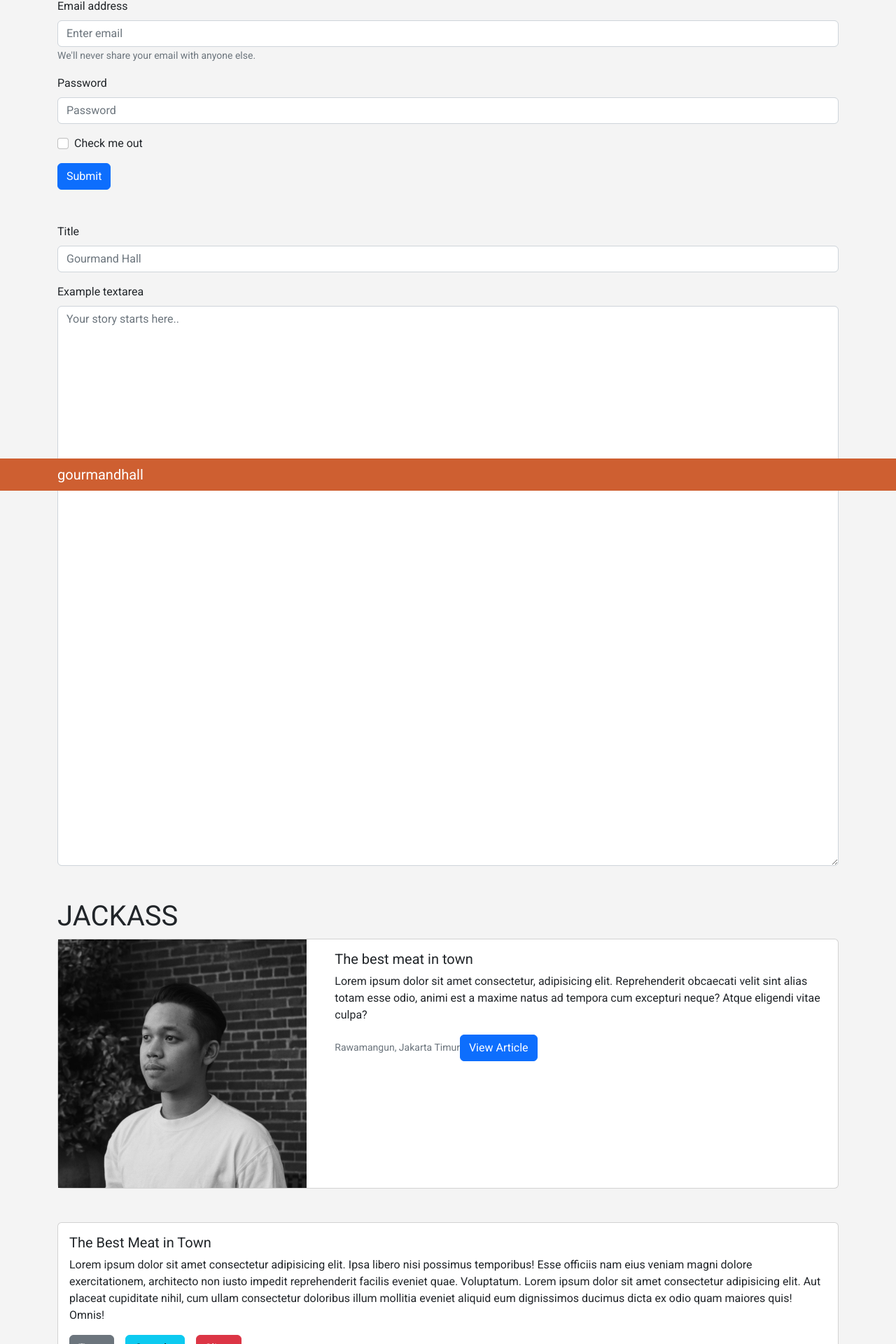
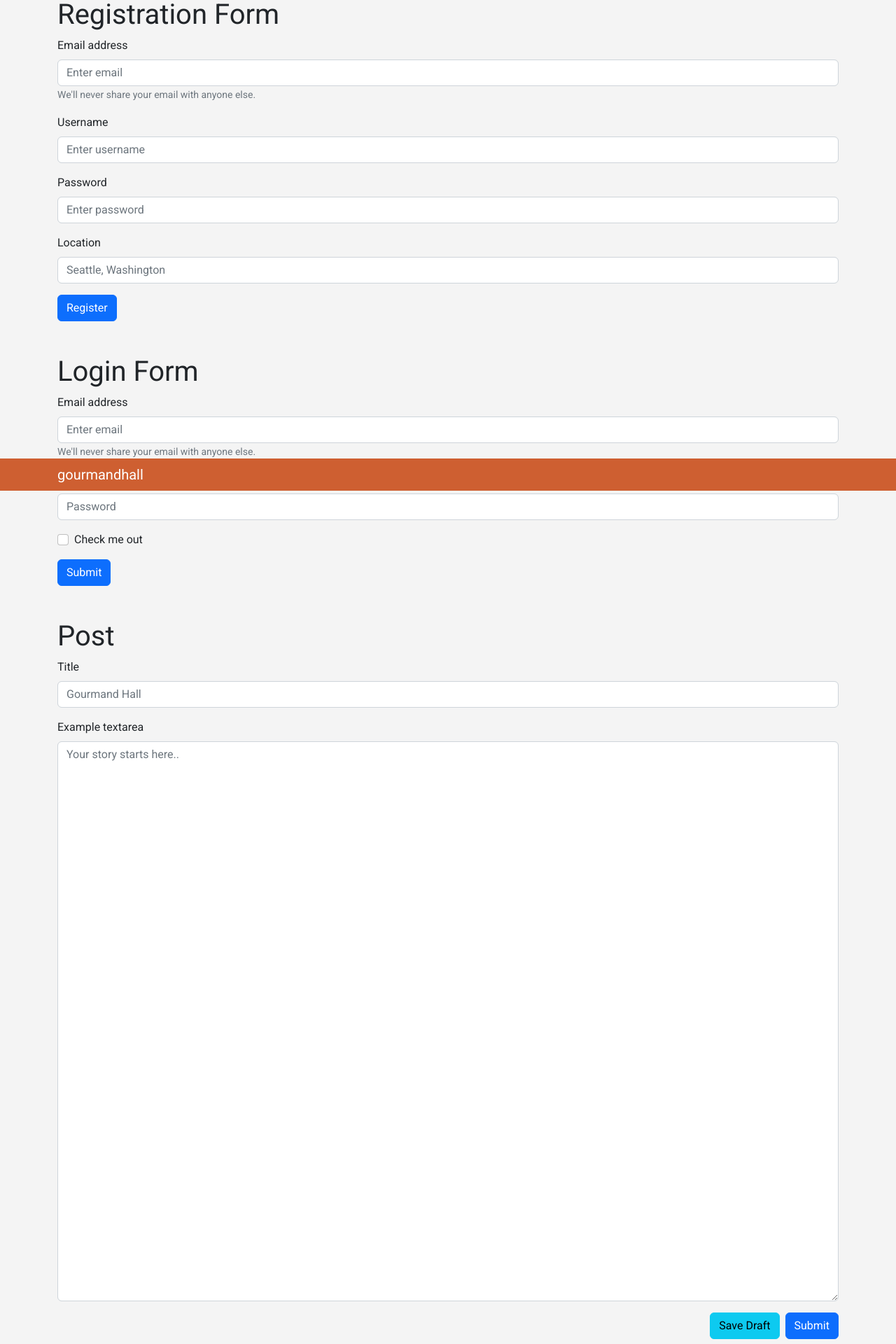
Before and after one commit to fabiojonathanarifin/gourmand-hall, a React (Create React App) app in the folder client/: page / in a window 1280 px wide. Shown: the part 99-2019 px from the top of the page at 70% size. Built offline with nearby package versions, Linux system fonts and the light colour scheme.

Commit message:
adding registration form to home

```diff
--- a/client/src/App.js
+++ b/client/src/App.js
@@ -1,4 +1,5 @@
 import React from "react";
+import LikeButtons from "./components/LikeButtons";
 import {
   Navbar,
   Nav,
@@ -9,6 +10,7 @@ import {
   Form,
   Stack,
   Card,
+  CardGroup,
 } from "react-bootstrap";
 import "./App.css";
 import sample from "./assets/sample.jpeg";
@@ -39,8 +41,38 @@ function App() {
         </Container>
       </Navbar>
       <Container fluid="md mt-5 mb-5">
+        {/* Registration */}
+
+        <div className="mt-5">
+          <h1>Registration Form</h1>
+          <Form>
+            <Form.Group className="mb-3" controlId="email">
+              <Form.Label>Email address</Form.Label>
+              <Form.Control type="email" placeholder="Enter email" />
+              <Form.Text className="text-muted">
+                We'll never share your email with anyone else.
+              </Form.Text>
+            </Form.Group>
+            <Form.Group className="mb-3" controlId="username">
+              <Form.Label>Username</Form.Label>
+              <Form.Control type="username" placeholder="Enter username" />
+            </Form.Group>
+            <Form.Group className="mb-3" controlId="password">
+              <Form.Label>Password</Form.Label>
+              <Form.Control type="password" placeholder="Enter password" />
+            </Form.Group>
+            <Form.Group className="mb-3" controlId="location">
+              <Form.Label>Location</Form.Label>
+              <Form.Control type="location" placeholder="Seattle, Washington" />
+            </Form.Group>
+            <Button variant="primary" type="submit">
+              Register
+            </Button>
+          </Form>
+        </div>
         {/* Login Form */}
         <div className="mt-5">
+          <h1>Login Form</h1>
           <Form>
             <Form.Group className="mb-3" controlId="formBasicEmail">
               <Form.Label>Email address</Form.Label>
@@ -62,8 +94,9 @@ function App() {
             </Button>
           </Form>
         </div>
-        {/* Story Post */}
+        {/* Post */}
         <div className="mt-5 mb-5">
+          <h1>Post</h1>
           <Form>
             <Form.Group className="mb-3" controlId="exampleForm.ControlInput1">
               <Form.Label>Title</Form.Label>
@@ -81,6 +114,16 @@ function App() {
                 className="submissionfield"
               />
             </Form.Group>
+            <Row>
+              <div className="d-flex justify-content-end">
+                <Button className="me-2" variant="info" type="button">
+                  Save Draft
+                </Button>
+                <Button variant="primary" type="submit">
+                  Submit
+                </Button>
+              </div>
+            </Row>
           </Form>
         </div>
         {/* Index Story lists */}
@@ -111,8 +154,9 @@ function App() {
             </div>
           </div>
         </div>
-        {/* Story Post */}
+        {/* Story */}
         <div className="mt-5"></div>
+        <h1>Story</h1>
         <Card>
           <Card.Body>
             <Card.Title>The Best Meat in Town</Card.Title>
@@ -126,25 +170,64 @@ function App() {
               aliquid eum dignissimos ducimus dicta ex odio quam maiores quis!
               Omnis!
             </Card.Text>
-            <Stack direction="horizontal" gap={3}>
-              <Button variant="secondary">Tasty</Button>
-              <Button variant="info">Crunchy</Button>
-              <Button variant="danger">Slimy</Button>
-            </Stack>
+            <LikeButtons />
           </Card.Body>
           <Card.Footer>
             <Form>
               <Form.Group>
                 <Form.Control
                   as="textarea"
-                  rows={3}
+                  rows={2}
                   placeholder="Comment on the story.."
                   className="comment"
                 />
+                <div className="mt-3">
+                  <LikeButtons />
+                </div>
               </Form.Group>
             </Form>
           </Card.Footer>
         </Card>
+        {/* Pricing */}
+
+        <div className="mt-5 mb-5">
+          <h1>Pricing</h1>
+          <CardGroup>
+            <Card className="text-center">
+              <Card.Header>Featured</Card.Header>
+              <Card.Body>
+                <Card.Title>Gourmand</Card.Title>
+                <Card.Text>You're a Gourmand</Card.Text>
+                <Button variant="primary">$ 3.99</Button>
+              </Card.Body>
+              <Card.Footer className="text-muted">
+                iz nice a cheap boi
+              </Card.Footer>
+            </Card>
+            <Card className="text-center">
+              <Card.Header>Featured</Card.Header>
+              <Card.Body>
+                <Card.Title>Gourmet</Card.Title>
+                <Card.Text>You're a Gourmet</Card.Text>
+                <Button variant="primary">$ 6.99</Button>
+              </Card.Body>
+              <Card.Footer className="text-muted">
+                iz nice a cheap boi
+              </Card.Footer>
+            </Card>
+            <Card className="text-center">
+              <Card.Header>Featured</Card.Header>
+              <Card.Body>
+                <Card.Title>Gorilla</Card.Title>
+                <Card.Text>You're a Gorilla</Card.Text>
+                <Button variant="primary">$ 7.99</Button>
+              </Card.Body>
+              <Card.Footer className="text-muted">
+                iz nice a cheap boi
+              </Card.Footer>
+            </Card>
+          </CardGroup>
+        </div>
       </Container>
 
       {/* footer */}
--- /dev/null
+++ b/client/src/components/LikeButtons.jsx
@@ -0,0 +1,15 @@
+import React from "react"
+import {Stack, Button} from "react-bootstrap"
+function LikeButtons() {
+  return (
+    <Stack direction="horizontal" gap={3}>
+              <Button variant="secondary">Tasty</Button>
+              <Button variant="info">Crunchy</Button>
+              <Button variant="danger">Slimy</Button>
+              <Button variant="warning">Comment</Button>
+              <Button variant="primary ms-auto">Submit</Button>
+
+            </Stack>
+  )
+}
+export default LikeButtons
```
